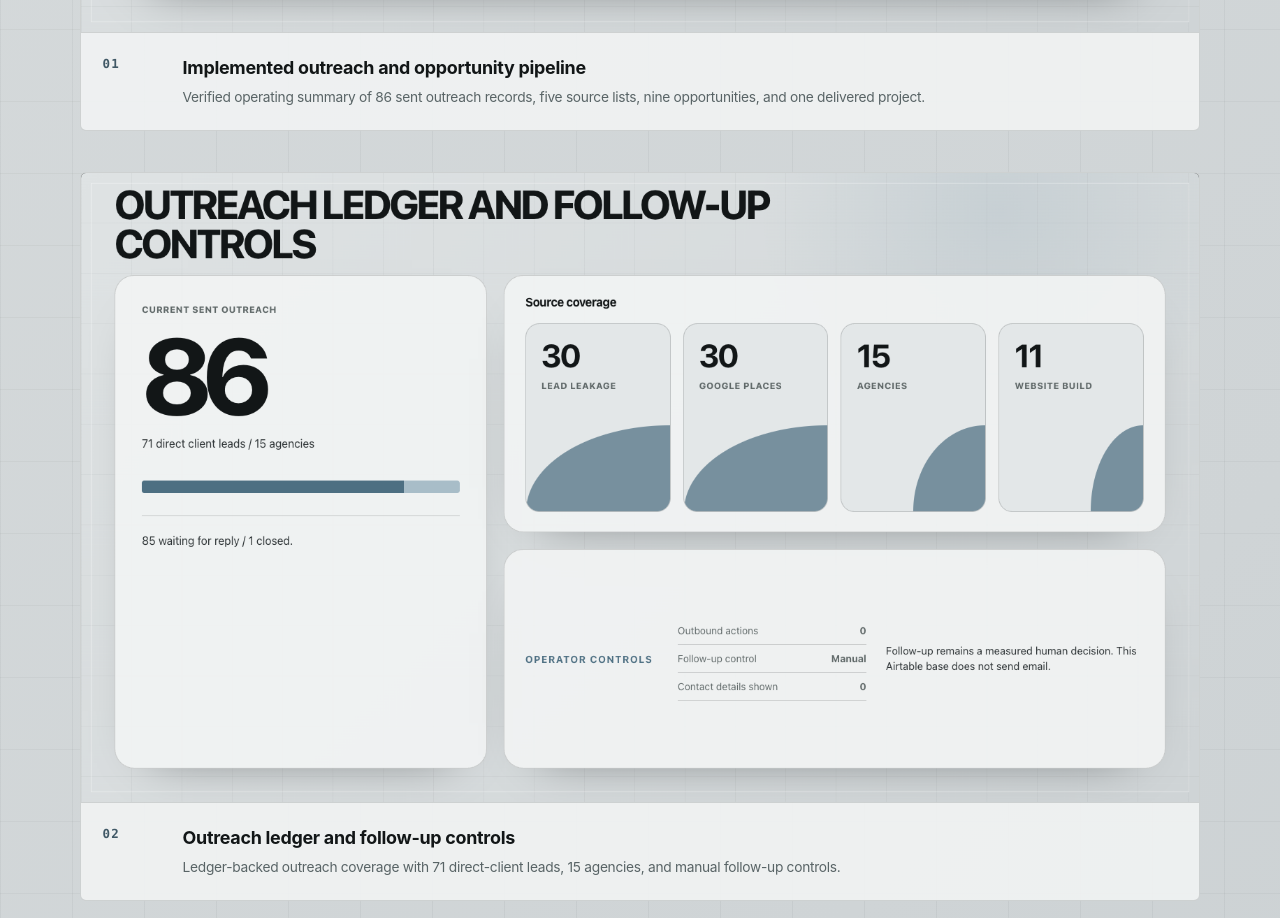
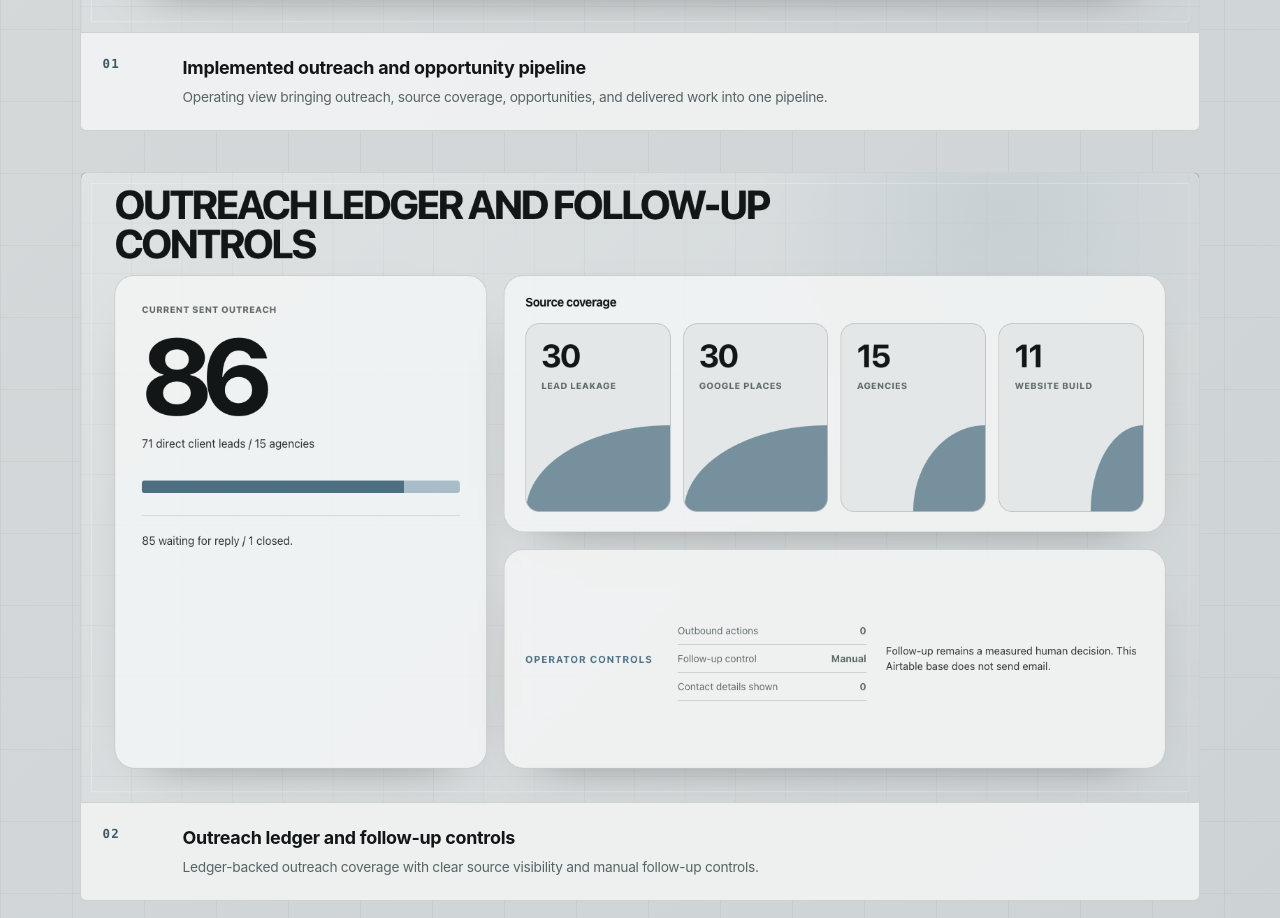
Before and after one commit to stefan-mcf/smsystems.au, a Next.js app: page /work/airtable-make-opportunity-pipeline in a window 1280 px wide. Shown: the part 1554-2472 px from the top of the page. Built offline with nearby package versions, Linux system fonts and the light colour scheme.

Commit message:
Refine Airtable proof carousel

```diff
--- a/content/proof.ts
+++ b/content/proof.ts
@@ -174,15 +174,15 @@ export const proofItems: ProofItem[] = [
       screenshots: [
         {
           src: '/airtable-make/pipeline-overview.png',
-          alt: 'Pipeline overview showing 86 sent outreach records, five source lists, nine opportunities, one delivered project, outreach mix, and source coverage.',
+          alt: 'Pipeline overview showing sent outreach, source lists, opportunities, delivered work, outreach mix, and source coverage.',
           caption:
-            'Verified operating summary of 86 sent outreach records, five source lists, nine opportunities, and one delivered project.',
+            'Operating view bringing outreach, source coverage, opportunities, and delivered work into one pipeline.',
         },
         {
           src: '/airtable-make/outreach-analytics.png',
-          alt: 'Outreach analytics showing 86 sent records, source coverage, and manual follow-up controls.',
+          alt: 'Outreach analytics showing source coverage and manual follow-up controls.',
           caption:
-            'Ledger-backed outreach coverage with 71 direct-client leads, 15 agencies, and manual follow-up controls.',
+            'Ledger-backed outreach coverage with clear source visibility and manual follow-up controls.',
         },
         {
           src: '/airtable-make/airtable-opportunities.png',
```
Also changed, not shown: public/airtable-make/delivery-handoff.png.
